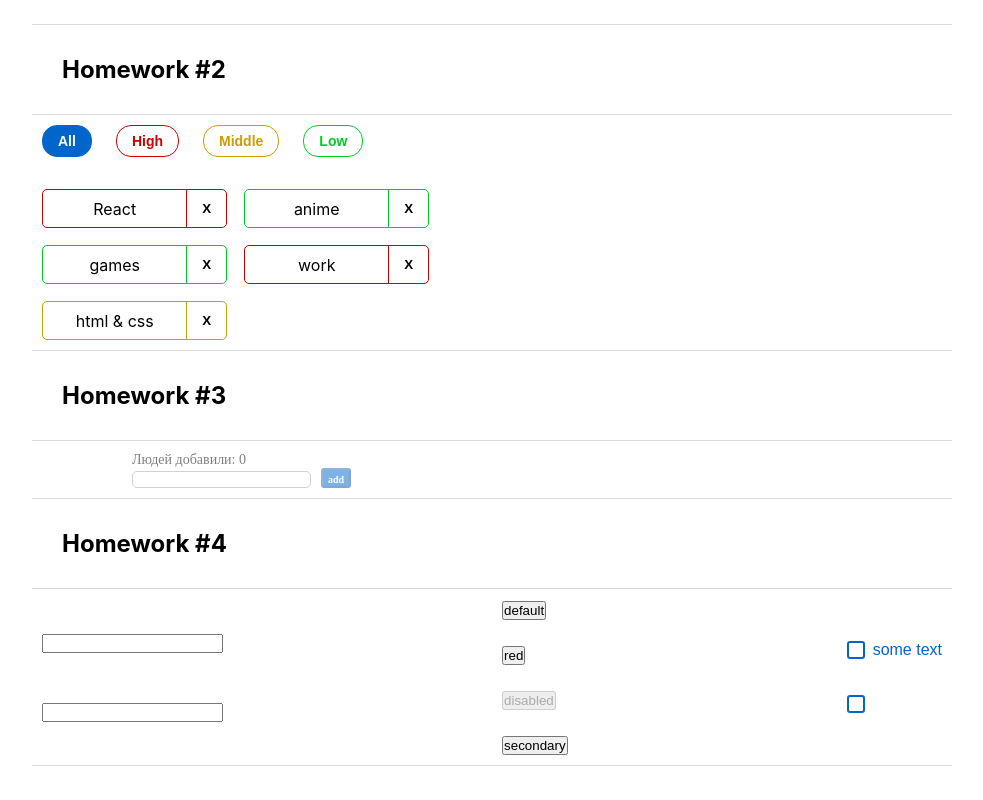
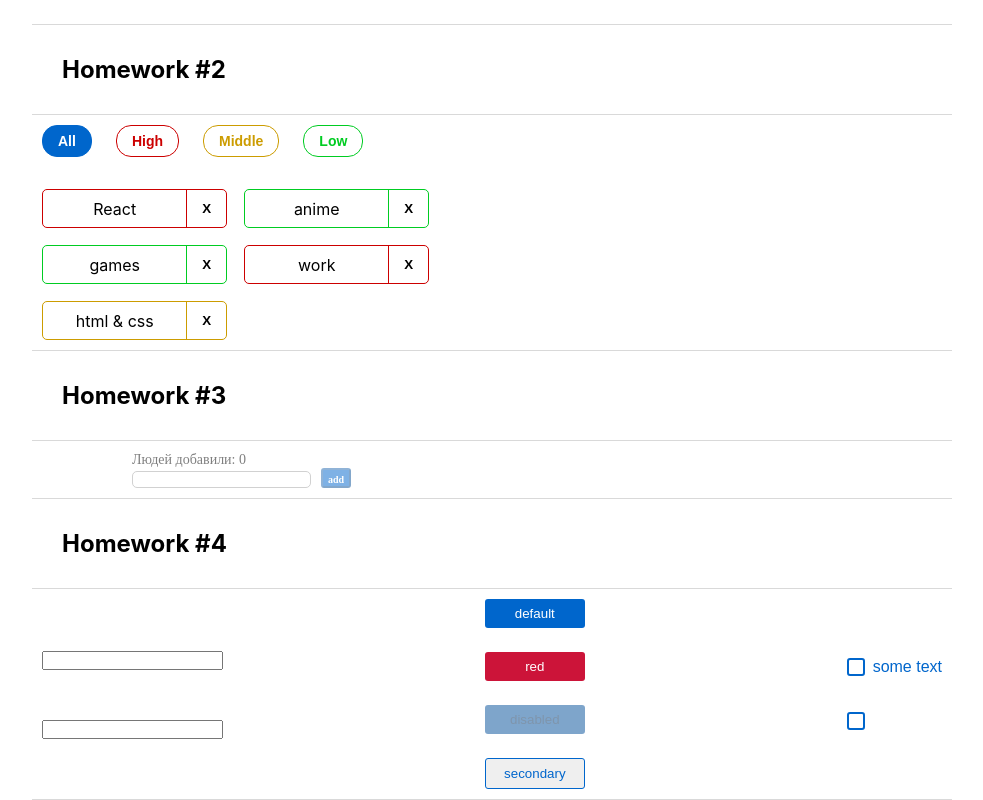
Before and after one commit to Botabay/hws2, a React (Create React App) app: page / in a window 1280 px wide. Shown: the part 325-1125 px from the top of the page, without its empty margins (148-1131 px from the left). Before the commit the page ends 1091 px from the top, so only its background shows below. Built offline with nearby package versions, Linux system fonts and the light colour scheme.

Commit message:
added a css to superbutton

```diff
--- a/src/s2-homeworks/hw03/HW3.tsx
+++ b/src/s2-homeworks/hw03/HW3.tsx
@@ -34,7 +34,6 @@ const HW3 = () => {
     const addUserCallback = (name: string) => { // need to fix any
         pureAddUserCallback(name, setUsers, users)
     }
-    console.log(users);
     return (
         <div id={'hw3'}>
             <div className={s2.hwTitle}>Homework #3</div>
--- a/src/s2-homeworks/hw04/common/c2-SuperButton/SuperButton.module.css
+++ b/src/s2-homeworks/hw04/common/c2-SuperButton/SuperButton.module.css
@@ -1,29 +1,57 @@
 .button {
+    width: 100px;
+    border-radius: 3px;
+    border:none;
+    padding:7px;
 }
 
 .disabled {
+    opacity: 0.5;
+    background: #004D99;
+}
+
+.disabled span{
+    color: #002E5C;
 }
 
 .secondary {
+    border: 1px solid #0066CC;
+}
+
+.secondary span{
+    color: #0066CC;
 }
 
 .default {
+    background: #0066CC;
+}
+
+.default span{
+    color: #fff;
 }
 
 .red {
+    background: #CC1439;
+}
+
+.red span{
+    color: #fff;
 }
 
 .default:hover {
+    background: #0080FF;
 }
 
 .red:hover {
+    background: #FF1A47;
 }
 
 .secondary:hover {
+    background: #E5F0FA;
 }
 
-
 .default:active {
+    background-color: black;
 }
 
 .secondary:active {
@@ -33,4 +61,5 @@
 }
 
 .button:disabled {
+    /* background-color: green; */
 }
--- a/src/s2-homeworks/hw04/common/c2-SuperButton/SuperButton.tsx
+++ b/src/s2-homeworks/hw04/common/c2-SuperButton/SuperButton.tsx
@@ -1,4 +1,4 @@
-import React, {ButtonHTMLAttributes, DetailedHTMLProps} from 'react'
+import React, {ButtonHTMLAttributes, Children, DetailedHTMLProps} from 'react'
 import s from './SuperButton.module.css'
 
 // тип пропсов обычной кнопки, children в котором храниться название кнопки там уже описан
@@ -22,14 +22,21 @@ const SuperButton: React.FC<SuperButtonPropsType> = (
         //         ? ...
         //         : xType === 'red'
         //             ? ...
-        + (className ? ' ' + className : '') // задачка на смешивание классов
+        +(disabled ? ' '+s.disabled :
+            xType === 'red' ? ' '+s.red:
+                xType === 'secondary' ? ' '+s.secondary: ''+
+                    ' '+s.default)+
+            (className ? ' ' + className : '') // задачка на смешивание классов
+        console.log(finalClassName);
 
     return (
         <button
             disabled={disabled}
             className={finalClassName}
             {...restProps} // отдаём кнопке остальные пропсы если они есть (children там внутри)
-        />
+        >
+            <span>{restProps.children}</span>
+        </button>
     )
 }
 
--- a/src/s2-homeworks/hw04/common/c3-SuperCheckbox/SuperCheckbox.tsx
+++ b/src/s2-homeworks/hw04/common/c3-SuperCheckbox/SuperCheckbox.tsx
@@ -28,8 +28,7 @@ const SuperCheckbox: React.FC<SuperCheckboxPropsType> = (
 ) => {
     const onChangeCallback = (e: ChangeEvent<HTMLInputElement>) => {
         // задачка на написание онченджа
-        onChange &&
-        onChange(e);
+        onChange && onChange(e)
         onChangeChecked &&  onChangeChecked(e.currentTarget.checked)
     }
 
```
